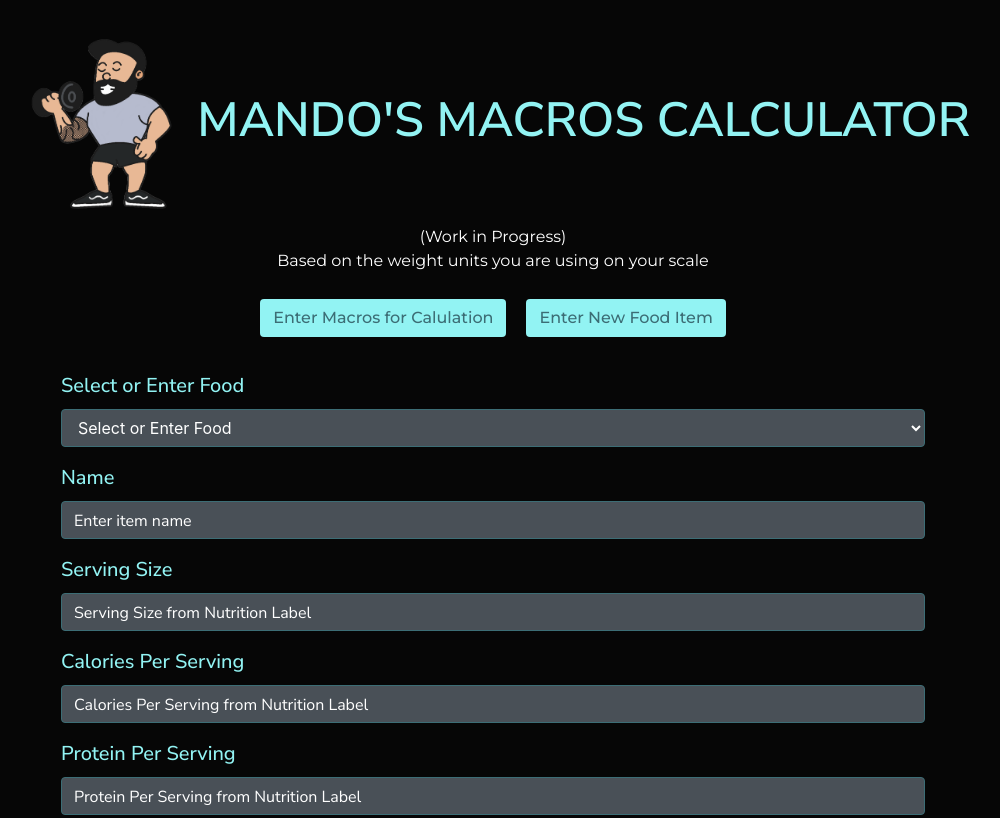
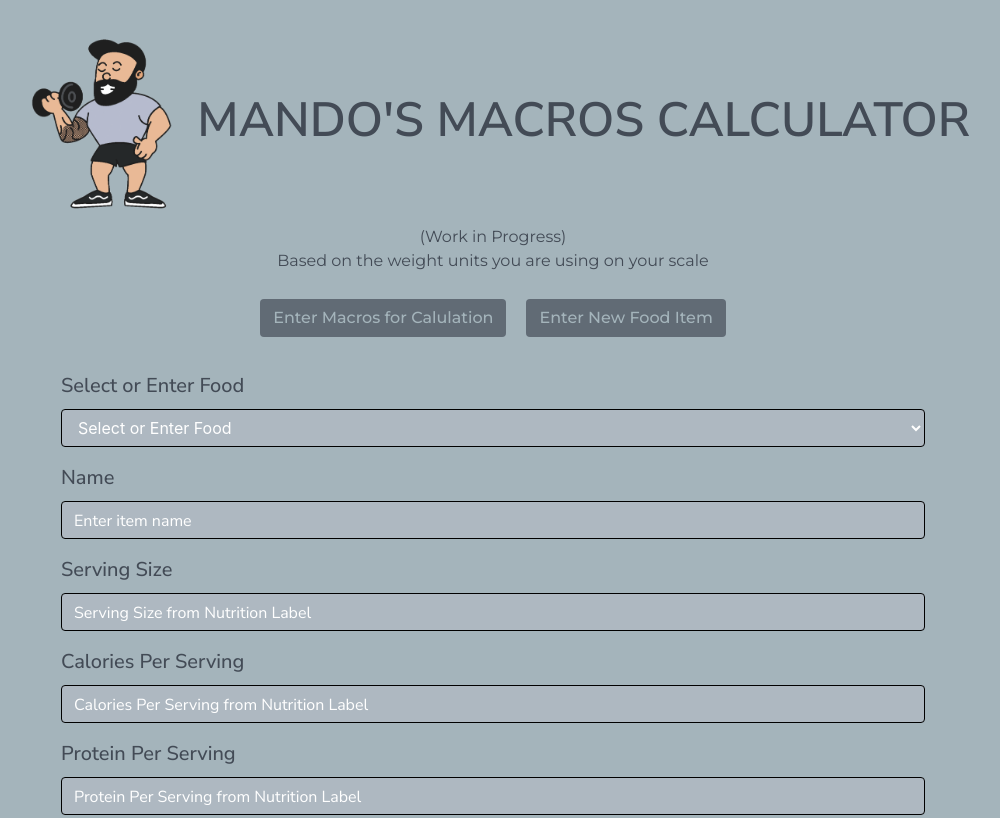
Before and after one commit to armandoroman20/macro-calculator, a website: page index.html in a window 1280 px wide. Shown: the top 818 px of the page, without its empty margins (147-1147 px from the left). Drawn offline with nearby package versions, Linux system fonts and the light colour scheme.

Commit message:
Changed the color way

```diff
--- a/css/style.css
+++ b/css/style.css
@@ -1,9 +1,10 @@
-/* colors
-button background: #92f3f3
-Main background: #060606
-Form Container: #1e2629
-other background: #3c6d75
-font color: white */
+/* colors all all blue-gray variations
+lightest: #aeb8c1
+medium: #a4b4bb
+dark: #616b75
+darkest: #434b56
+
+*/
 
 body {
   font-size: 16px;
@@ -18,7 +19,7 @@ h2, h3, h4, h5, p, .btn  {
   padding-left: 40px;
   padding-right: 40px;
   padding-bottom: 40px;
-  background: #060606;
+  background: #a4b4bb;
 }
 
 .mainFormContainer {
@@ -41,7 +42,7 @@ h1 {
   font-family: "Nunito Sans", sans-serif;
   font-weight: 600;
   font-size: 3em;
-  color: #92f3f3;
+  color: #434b56;
 }
 
 p {
@@ -52,13 +53,13 @@ p {
 label {
   font-size: 1.25em;
   font-weight: 500;
-  color: #92f3f3;
+  color: #434b56;
 }
 
 .form-control {
-  background: #495057;
-  color: white;
-  border: 1px solid #3c6d75;
+  background: #aeb8c1;
+  color: #ffffff;
+  border: 1px solid #000000;
 }
 img.logo {
   height: 200px;
@@ -77,7 +78,7 @@ img.logo {
 }
 
 .disclaimer {
-  color: white;
+  color: #434b56;
 }
 
 .results {
@@ -86,7 +87,7 @@ img.logo {
 }
 
 .results p {
-  color: #92f3f3;
+  color: #ffffff;
   font-weight: bold;
 }
 
@@ -100,13 +101,13 @@ img.logo {
 }
 
 button {
-  background: #92f3f3;
-  color: #3c6d75;
+  background: #616b75;
+  color: #a4b4bb;
 }
 
 button:hover {
-  background: #1e2629;
-  color: #92f3f3;
+  background: #434b56;
+  color: #a4b4bb;
 }
 
 button.btn {
```
